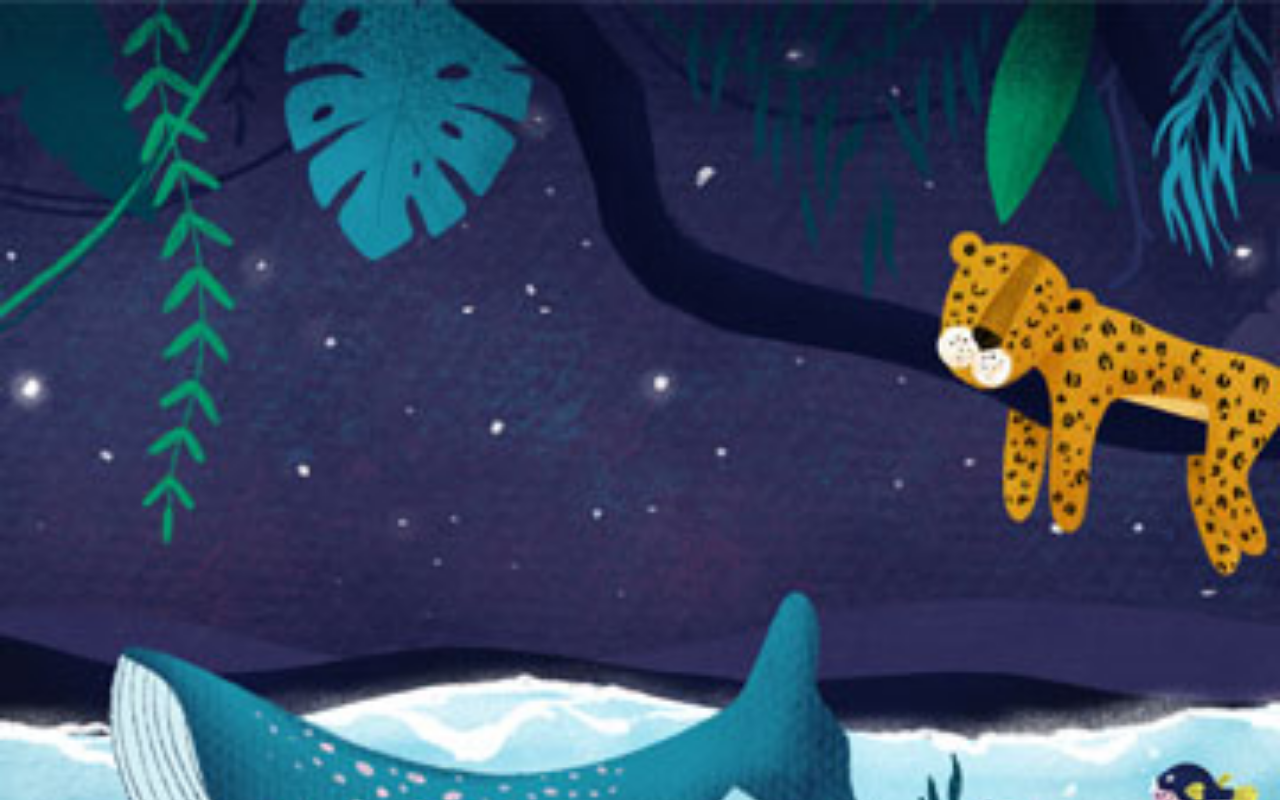
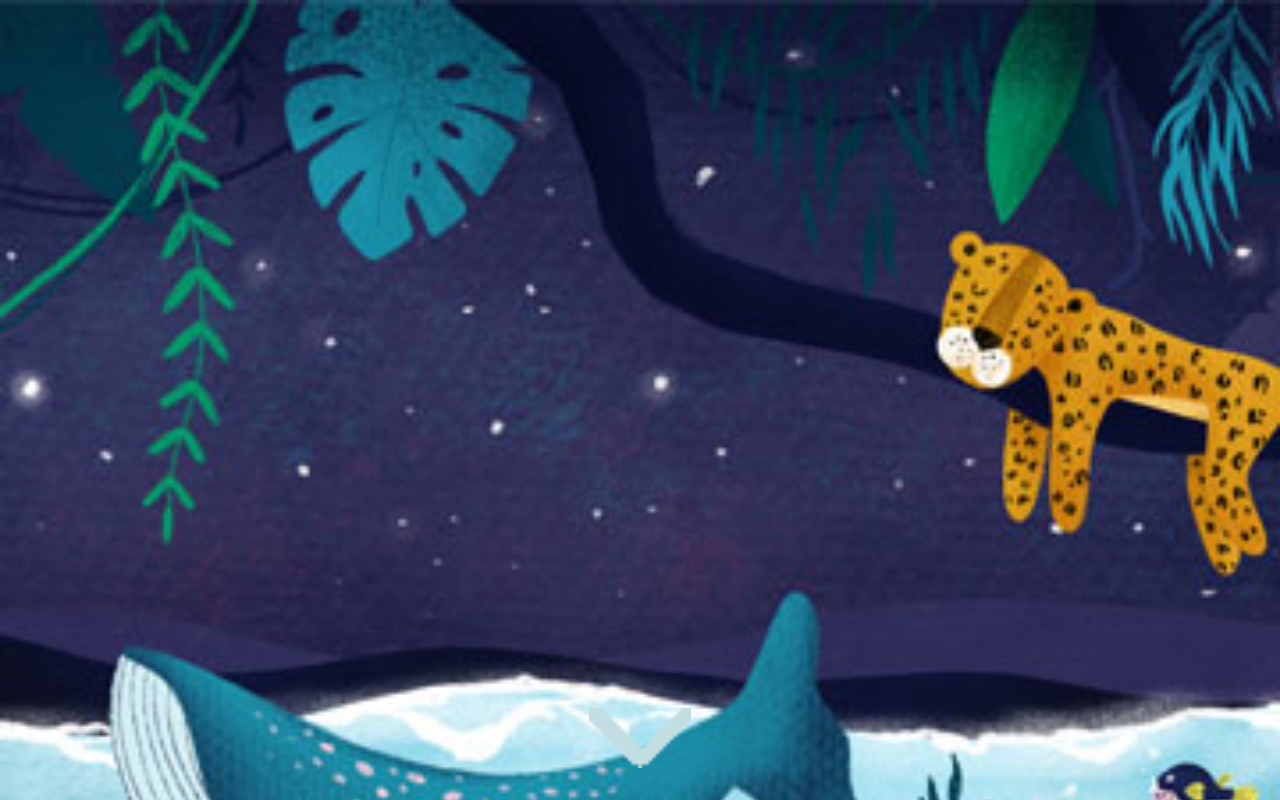
Before and after one commit to anatanczak/blueSnailLandingPage, a website: page index.html in a window 1280 px wide. Shown: the top 800 px of the page. Drawn offline with Linux system fonts and the light colour scheme.

Commit message:
add the animation to the arrow by toggling the css class

```diff
--- a/index.html
+++ b/index.html
@@ -6,19 +6,21 @@
   <title>Blue Snail</title>
   <meta name="viewport" content="width=device-width, initial-scale=1.0">
   <link rel="stylesheet" href="style.css">
-<link href="https://fonts.googleapis.com/css?family=Lato:300&display=swap" rel="stylesheet">
+  <link href="https://fonts.googleapis.com/css?family=Lato:300&display=swap" rel="stylesheet">
+
+
 </head>
 
 <body>
-  <div class=></div>
+  <!-- <div class=""> -->
+    <img id="animated-arrow" class="visible-arrow" src="images/animated_arrow_for_mobile.png" alt="animated arrow to scroll down" title="animated arrow">
+  <!-- </div> -->
+
   <div class="image-wrapper image-wrapper-1">
-    <img class="background-image background-image-1" src="images/background_mobile_1.jpg" alt="background image with a girl reading a book and imagining something">
+    <img class="background-image background-image-1" src="images/background_mobile_1.jpg" alt="background image with a girl reading a book and imagining something" title="a girl reading a book">
     <div class="title-wrapper">
       <h1 class="title">COMING SOON</h1>
     </div>
-  </div>
-  <div class="temporary">
-    <p>the border between images</p>
   </div>
   <div class="image-wrapper image-wrapper-2">
     <img class="background-image background-image-2" src="images/background_mobile_2.jpg" alt="decorative background image">
--- a/js/script.js
+++ b/js/script.js
@@ -1,15 +1,18 @@
 //jshint esversion: 6
 const body = document.body;
 let lastScroll = 0;
-
+var errow = document.getElementById('animated-arrow');
 window.addEventListener('scroll', () => {
 
   const currentScroll = window.pageYOffset;
   if (currentScroll == 0 || currentScroll < 10) {
-    console.log("we are not scrolling");
+//TO DO see if we can toggle class with classList.toggle
+    errow.classList.remove("hidden-arrow");
+    errow.classList.add('visible-arrow');
     return;
   }else{
-    console.log(currentScroll);
-    return;
+    errow.classList.remove('visible-arrow');
+    errow.classList.add("hidden-arrow");
+
   }
   });
--- a/style.css
+++ b/style.css
@@ -1,38 +1,57 @@
 html {
   box-sizing: border-box;
 }
+
 *, *::before, *::after {
   box-sizing: inherit;
 }
+
 body {
   background-color: #9e853f;
-  margin: 0px;
+  margin: 0;
 }
 
+/*this class is for the element animated-arrow it makes it appear at the bottom*/
+.visible-arrow {
+  display:block;
+  position: fixed;
+  bottom: 4%;
+  margin-left: 46%;
+  margin-right: auto;
+  width: 8%;
+  z-index: 1;
+}
 
-.image-wrapper{
+.hidden-arrow {
+  display: none;
+}
+
+.image-wrapper {
   background-color: red;
   /* this line of code assures that the children can have absolute position */
   position: relative;
   text-align: center;
 }
+
 .background-image {
   /* putting display blok on the image solves the problem of seeing a part of the div it is inside */
   display: block;
   width: 100%;
   height: auto;
 }
-.title-wrapper{
+
+.title-wrapper {
   /* in order for child to have an absolute position it's parent should have a relative one */
-width: 100%;
+  width: 100%;
   padding: 0;
   margin: 0;
   position: absolute;
   bottom: 5%;
-left: 50%;
-transform: translate(-50%, -50%);
+  left: 50%;
+  transform: translate(-50%, -50%);
 }
-.title{
+
+.title {
   padding: 0;
   margin: 0;
   color: #f3afcb;
```
